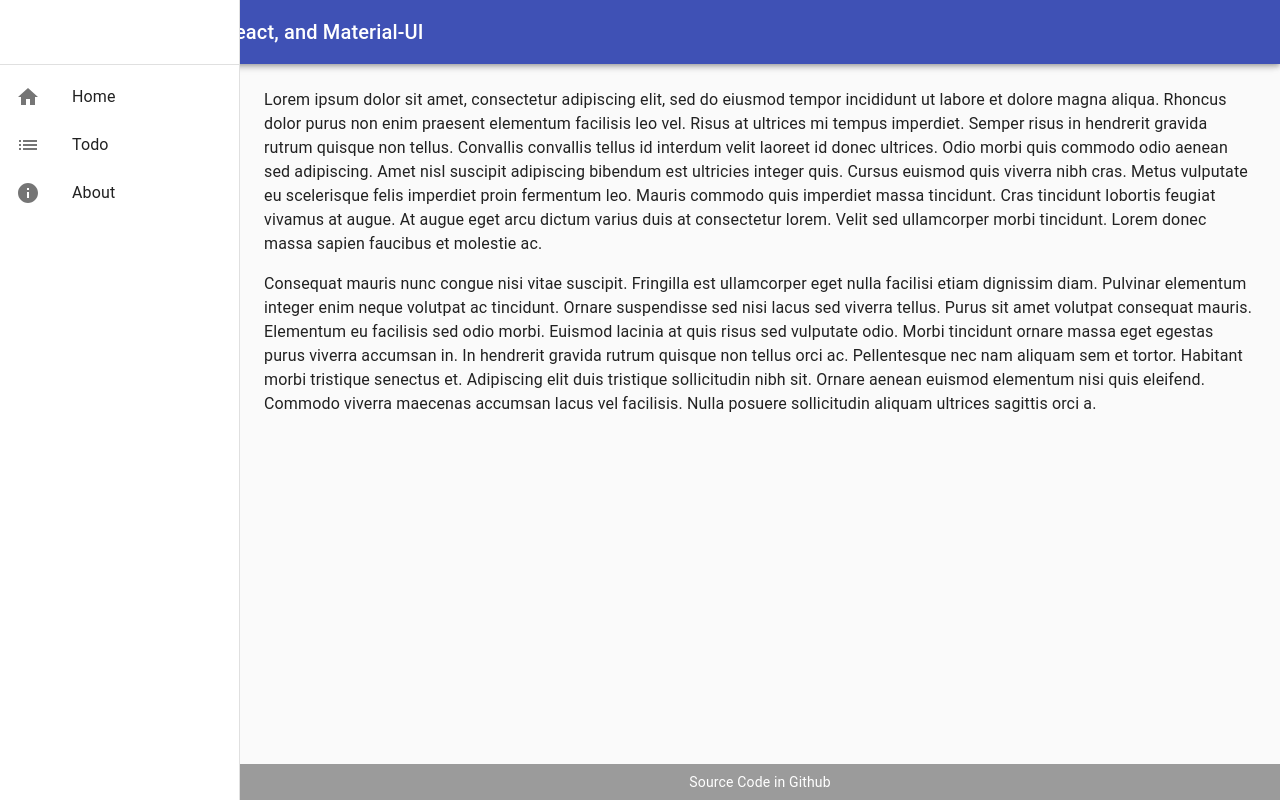
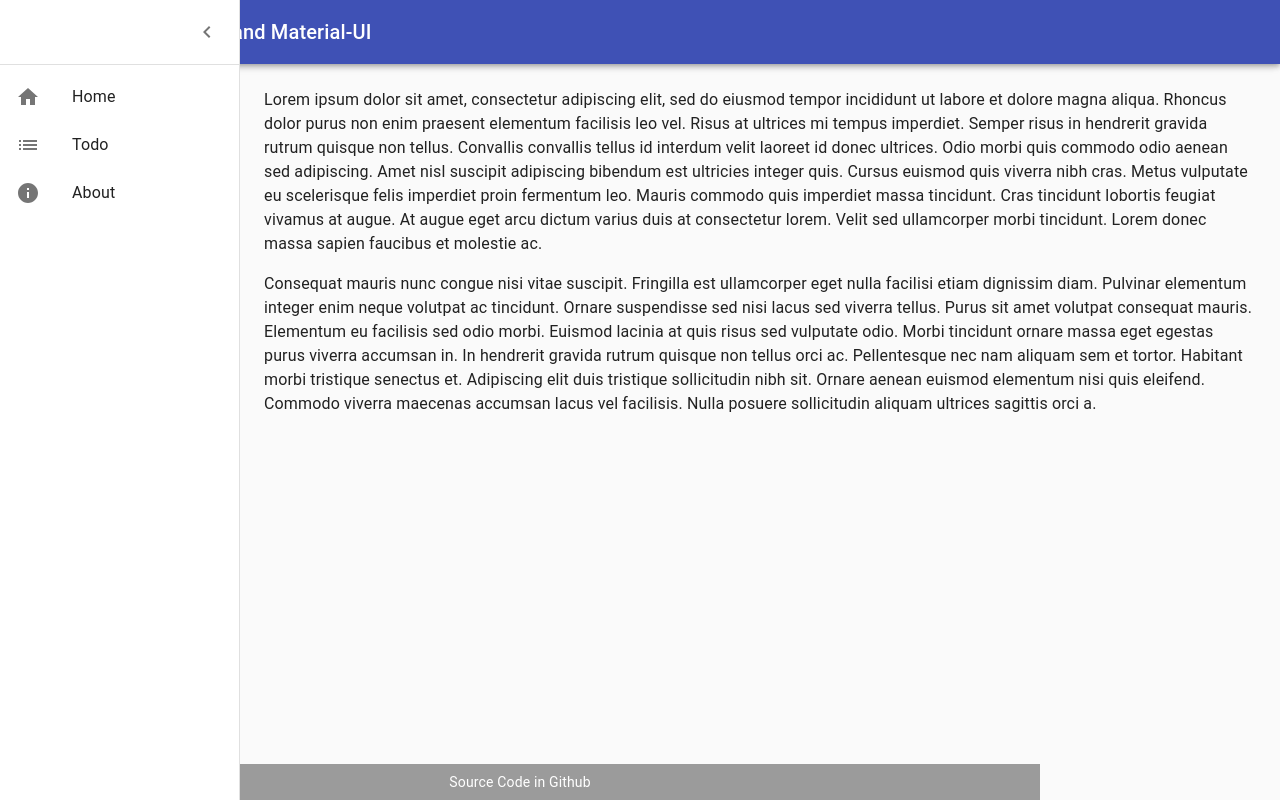
Before and after one commit to BrycenG007/React-Django-Docker, a React (Create React App) app in the folder frontend/: page / in a window 1280 px wide. Both pictures are taken after a click on the button "open drawer". Built offline with nearby package versions, Linux system fonts and the light colour scheme.

Commit message:
Fix transition

```diff
--- a/frontend/src/App.js
+++ b/frontend/src/App.js
@@ -10,6 +10,13 @@ import NotFoundPage from './pages/NotFoundPage';
 import HomePage from './pages/HomePage';
 import AboutPage from './pages/AboutPage';
 import TodoPage from './pages/TodoPage';
+
+const routes = [
+  { page: HomePage, path: "/", exact: true },
+  { page: TodoPage, path: "/todos" },
+  { page: AboutPage, path: "/about" },
+  { page: NotFoundPage, path: "*" }
+];
 
 const useStyles = (theme) => ({
   root: {
@@ -25,28 +32,40 @@ const useStyles = (theme) => ({
   content: {
     flexGrow: 1,
     padding: theme.spacing(3),
-    /*
+    [theme.breakpoints.up('sm')]: {
       transition: theme.transitions.create('margin', {
         easing: theme.transitions.easing.sharp,
         duration: theme.transitions.duration.leavingScreen,
       }),
-    */
+      marginLeft: -drawerWidth,
+    }
   },
   contentShift: {
-    /*
+    [theme.breakpoints.up('sm')]: {
       transition: theme.transitions.create('margin', {
         easing: theme.transitions.easing.easeOut,
         duration: theme.transitions.duration.enteringScreen,
       }),
-    */
+      marginLeft: 0,
+    }
   },
   footer: {
     flexShrink: '0',
+    [theme.breakpoints.up('sm')]: {
+      transition: theme.transitions.create(['margin', 'width'], {
+        easing: theme.transitions.easing.sharp,
+        duration: theme.transitions.duration.leavingScreen,
+      }),
+    }
   },
   footerShift: {
     [theme.breakpoints.up('sm')]: {
       width: `calc(100% - ${drawerWidth}px)`,
       marginLeft: drawerWidth,
+      transition: theme.transitions.create(['margin', 'width'], {
+        easing: theme.transitions.easing.easeOut,
+        duration: theme.transitions.duration.enteringScreen,
+      }),
     },
   },
 });
@@ -56,13 +75,6 @@ class App extends Component {
     title: '',
     drawerOpen: false,
   };
-
-  routes = [
-    { page: HomePage, path: "/", exact: true },
-    { page: TodoPage, path: "/todos" },
-    { page: AboutPage, path: "/about" },
-    { page: NotFoundPage, path: "*" }
-  ];
 
   setTitle = (title) => {
     this.setState({
@@ -93,7 +105,7 @@ class App extends Component {
           >
             <div className={classes.toolbar} />
             <Switch>
-              {this.routes.map((route, idx) => (
+              {routes.map((route, idx) => (
                 <Route
                   key={idx}
                   path={route.path}
--- a/frontend/src/components/NavBar.js
+++ b/frontend/src/components/NavBar.js
@@ -7,6 +7,7 @@ import MenuIcon from '@material-ui/icons/Menu';
 import HomeIcon from '@material-ui/icons/Home';
 import InfoIcon from '@material-ui/icons/Info';
 import ListIcon from '@material-ui/icons/List';
+import ChevronLeftIcon from '@material-ui/icons/ChevronLeft';
 import {
   AppBar,
   Toolbar,
@@ -20,6 +21,12 @@ import {
   ListItemIcon,
   ListItemText,
 } from '@material-ui/core';
+
+const listItems = [
+  { to: '/', icon: <HomeIcon />, text: 'Home' },
+  { to: '/todos', icon: <ListIcon />, text: 'Todo' },
+  { to: '/about', icon: <InfoIcon />, text: 'About' },
+];
 
 const useStyles = (theme) => ({
   appBar: {
@@ -40,16 +47,20 @@ const useStyles = (theme) => ({
       }),
     }
   },
-  // necessary for content to be below app bar
-  toolbar: theme.mixins.toolbar,
   drawer: {
-    [theme.breakpoints.up('sm')]: {
     width: drawerWidth,
     flexShrink: 0,
   },
-  },
   drawerPaper: {
     width: drawerWidth,
+  },
+  drawerHeader: {
+    display: 'flex',
+    alignItems: 'center',
+    padding: theme.spacing(0, 1),
+    // necessary for content to be below app bar
+    ...theme.mixins.toolbar,
+    justifyContent: 'flex-end',
   },
   mobileMenuButton: {
     marginRight: theme.spacing(2),
@@ -67,15 +78,10 @@ const useStyles = (theme) => ({
 
 class NavBar extends Component {
   state = {
-    title: 'Learning Django, React, and Material-UI',
     mobildDrawerOpen: false,
   };
 
-  items = [
-    { to: '/', icon: <HomeIcon />, text: 'Home' },
-    { to: '/todos', icon: <ListIcon />, text: 'Todo' },
-    { to: '/about', icon: <InfoIcon />, text: 'About' },
-  ];
+
 
   handleMobileDrawerToggle = (event) => {
     if (event.type === 'keydown'
@@ -88,12 +94,9 @@ class NavBar extends Component {
   render() {
     const { classes, title, drawerOpen, handleDrawerToggle } = this.props;
 
-    const drawer = (
-      <Fragment>
-        <div className={classes.toolbar} />
-        <Divider />
+    const drawerList = (
       <List>
-          {this.items.map((item, idx) => (
+        {listItems.map((item, idx) => (
           <Link
             key={idx}
             to={item.to}
@@ -110,7 +113,6 @@ class NavBar extends Component {
           </Link>
         ))}
       </List>
-      </Fragment>
     );
 
     return (
@@ -140,26 +142,18 @@ class NavBar extends Component {
                 aria-label="open drawer"
                 onClick={handleDrawerToggle}
                 className={clsx(classes.menuButton, {
-                  [classes.hide]: false,
+                  [classes.hide]: drawerOpen,
                 })}
               >
                 <MenuIcon />
               </IconButton>
             </Hidden>
-            <Typography
-              variant="h6"
-              noWrap
-            >
+            <Typography variant="h6" noWrap>
               {title}
             </Typography>
           </Toolbar>
         </AppBar>
-        <nav
-          aria-label="drawer"
-          className={clsx({
-            [classes.drawer]: drawerOpen}
-          )}
-        >
+        <nav aria-label="drawer">
           <Hidden smUp implementation="css">
             <Drawer
               variant="temporary"
@@ -178,19 +172,33 @@ class NavBar extends Component {
                 onClick={this.handleMobileDrawerToggle}
                 onKeyDown={this.handleMobileDrawerToggle}
               >
-                {drawer}
+                <div className={classes.drawerHeader}>
+                  <IconButton onClick={this.handleMobileDrawerToggle}>
+                    <ChevronLeftIcon />
+                  </IconButton>
+                </div>
+                <Divider />
+                {drawerList}
               </div>
             </Drawer>
           </Hidden>
           <Hidden xsDown implementation="css">
             <Drawer
               variant="persistent"
+              anchor="left"
               open={drawerOpen}
+              className={classes.drawer}
               classes={{
                 paper: classes.drawerPaper,
               }}
             >
-              {drawer}
+              <div className={classes.drawerHeader}>
+                <IconButton onClick={handleDrawerToggle}>
+                  <ChevronLeftIcon />
+                </IconButton>
+              </div>
+              <Divider />
+              {drawerList}
             </Drawer>
           </Hidden>
         </nav>
```
Lines whose indentation alone changed are shown as unchanged.
